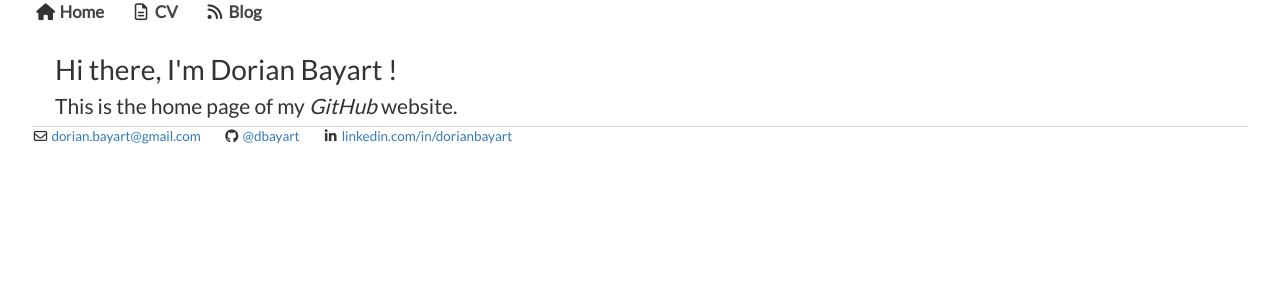
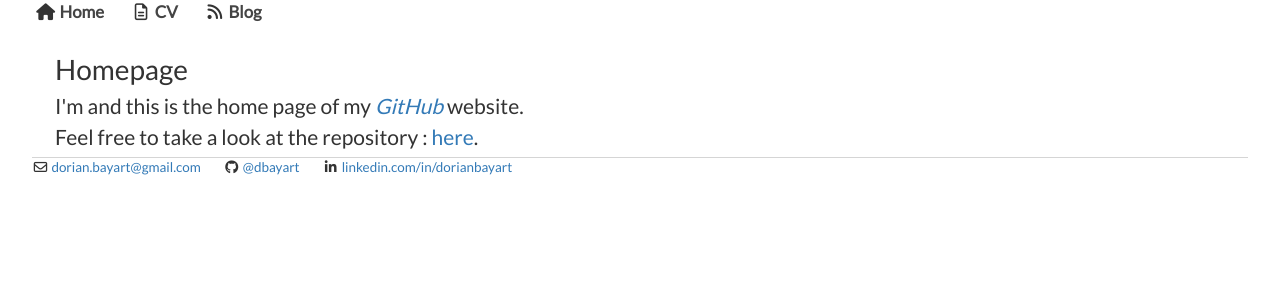
Before and after one commit to dorianbayart/dorianbayart.github.io, a Jekyll site: the page built from index.html, in a window 1280 px wide. Shown: the top 300 px of the page. Built offline with Jekyll 4.4.1, drawn with Linux system fonts in a browser that asks for light colours; nearby versions of some CDN libraries.

Commit message:
Update index.html

```diff
--- a/index.html
+++ b/index.html
@@ -4,6 +4,9 @@ title: Dorian Bayart
 ---
 
 <div class="blurb">
-	<h1>Hi there, I'm Dorian Bayart !</h1>
-	<p>This is the home page of my <em>GitHub</em> website.</p>
+	<h1>Homepage</h1>
+	<div>
+		<p>I'm {{ name }} and this is the home page of my <em><a href={{ baseurl }} target='_blank'>GitHub</a></em> website.</p>
+		<p>Feel free to take a look at the repository : <a href='https://github.com/dbayart/dbayart.github.io' target='_blank'>here</a>.</p>
+	</div>
 </div><!-- /.blurb -->
```
